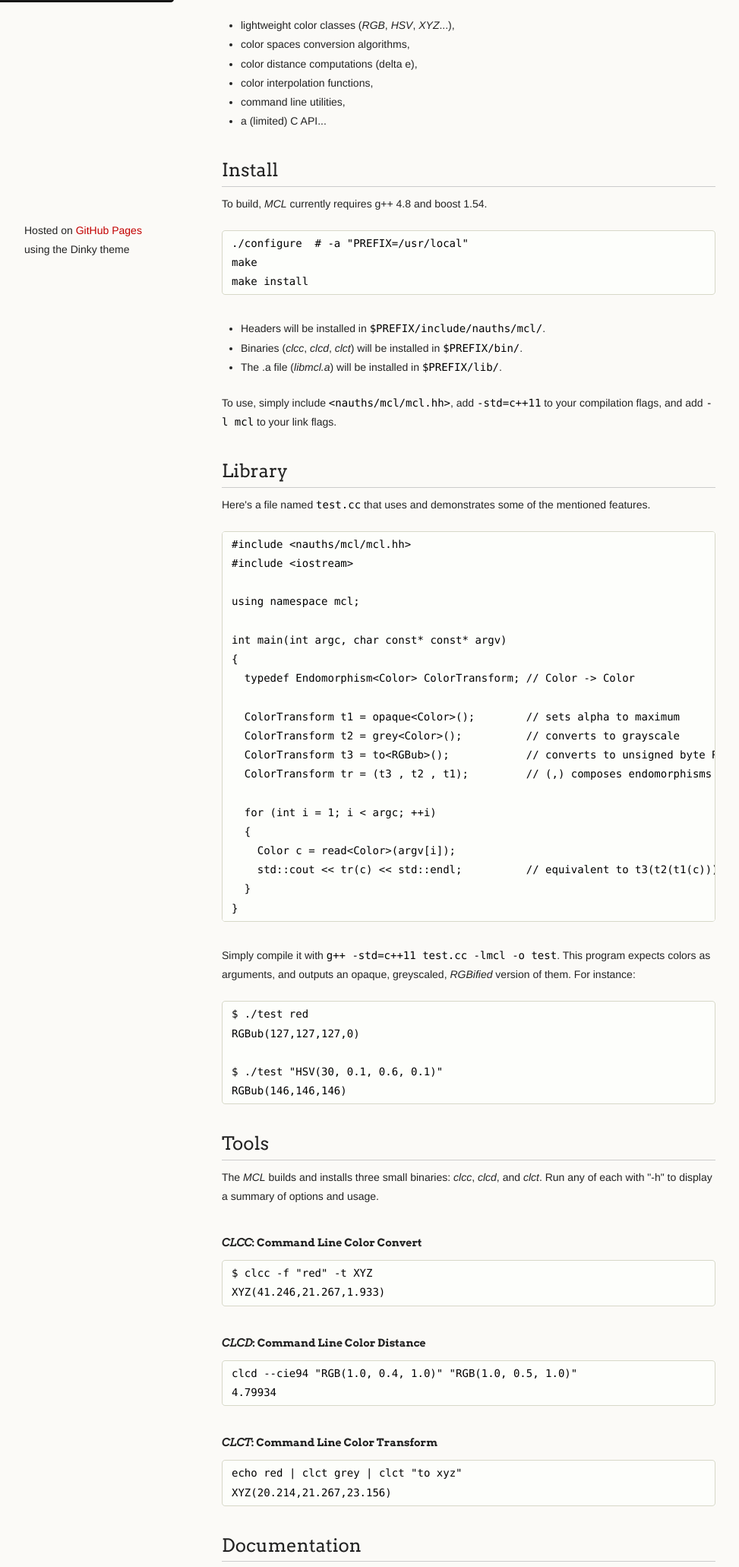
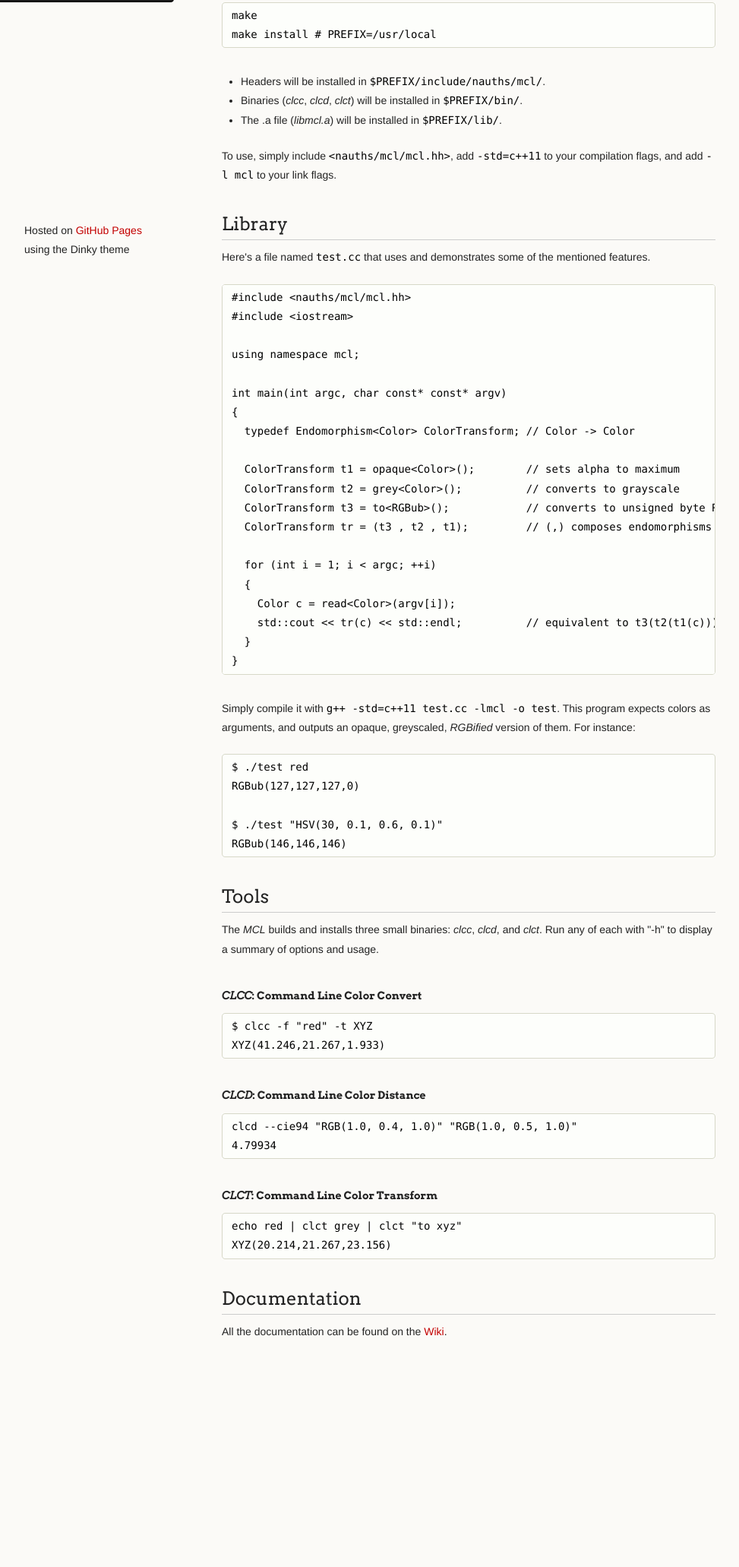
Before and after one commit to nicuveo/MCL, a plain HTML site: page index.html in a window 1280 px wide. Shown: the part 427-2489 px from the top of the page at 76% size, without its empty margins (18-991 px from the left). After the commit the page ends 2264 px from the top, so only its background shows below. Drawn offline with Linux system fonts and the light colour scheme.

Commit message:
Create gh-pages branch via GitHub

```diff
--- a/index.html
+++ b/index.html
@@ -30,9 +30,7 @@
 
       </header>
       <section>
-        <p><a href="https://travis-ci.org/nicuveo/MCL"><img src="https://travis-ci.org/nicuveo/MCL.svg?branch=master" alt="Build Status"></a></p>
-
-<h1>
+        <h1>
 <a id="mcl-a-minimalistic-color-library" class="anchor" href="#mcl-a-minimalistic-color-library" aria-hidden="true"><span class="octicon octicon-link"></span></a>
 <em>MCL</em>: a Minimalistic Color Library</h1>
 
@@ -52,9 +50,8 @@
 
 <p>To build, <em>MCL</em> currently requires g++ 4.8 and boost 1.54.</p>
 
-<div class="highlight highlight-bash"><pre>./configure  <span class="pl-c"># -a "PREFIX=/usr/local"</span>
-make
-make install</pre></div>
+<div class="highlight highlight-bash"><pre>make
+make install <span class="pl-c"># PREFIX=/usr/local</span></pre></div>
 
 <ul>
 <li>Headers will be installed in <code>$PREFIX/include/nauths/mcl/</code>.</li>
@@ -109,23 +106,23 @@ RGBub(146,146,146)</pre></div>
 <em>clct</em>. Run any of each with "-h" to display a summary of options and
 usage.</p>
 
-<h4>
+<h5>
 <a id="clcc-command-line-color-convert" class="anchor" href="#clcc-command-line-color-convert" aria-hidden="true"><span class="octicon octicon-link"></span></a>
-<em>CLCC</em>: Command Line Color Convert</h4>
+<em>CLCC</em>: Command Line Color Convert</h5>
 
 <div class="highlight highlight-bash"><pre>$ clcc -f <span class="pl-s1"><span class="pl-pds">"</span>red<span class="pl-pds">"</span></span> -t XYZ
 XYZ(41.246,21.267,1.933)</pre></div>
 
-<h4>
+<h5>
 <a id="clcd-command-line-color-distance" class="anchor" href="#clcd-command-line-color-distance" aria-hidden="true"><span class="octicon octicon-link"></span></a>
-<em>CLCD</em>: Command Line Color Distance</h4>
+<em>CLCD</em>: Command Line Color Distance</h5>
 
 <div class="highlight highlight-bash"><pre>clcd --cie94 <span class="pl-s1"><span class="pl-pds">"</span>RGB(1.0, 0.4, 1.0)<span class="pl-pds">"</span></span> <span class="pl-s1"><span class="pl-pds">"</span>RGB(1.0, 0.5, 1.0)<span class="pl-pds">"</span></span>
 4.79934</pre></div>
 
-<h4>
+<h5>
 <a id="clct-command-line-color-transform" class="anchor" href="#clct-command-line-color-transform" aria-hidden="true"><span class="octicon octicon-link"></span></a>
-<em>CLCT</em>: Command Line Color Transform</h4>
+<em>CLCT</em>: Command Line Color Transform</h5>
 
 <div class="highlight highlight-bash"><pre><span class="pl-s3">echo</span> red <span class="pl-k">|</span> clct grey <span class="pl-k">|</span> clct <span class="pl-s1"><span class="pl-pds">"</span>to xyz<span class="pl-pds">"</span></span>
 XYZ(20.214,21.267,23.156)</pre></div>
```
Also changed, not shown: params.json (+1 -1 lines).
